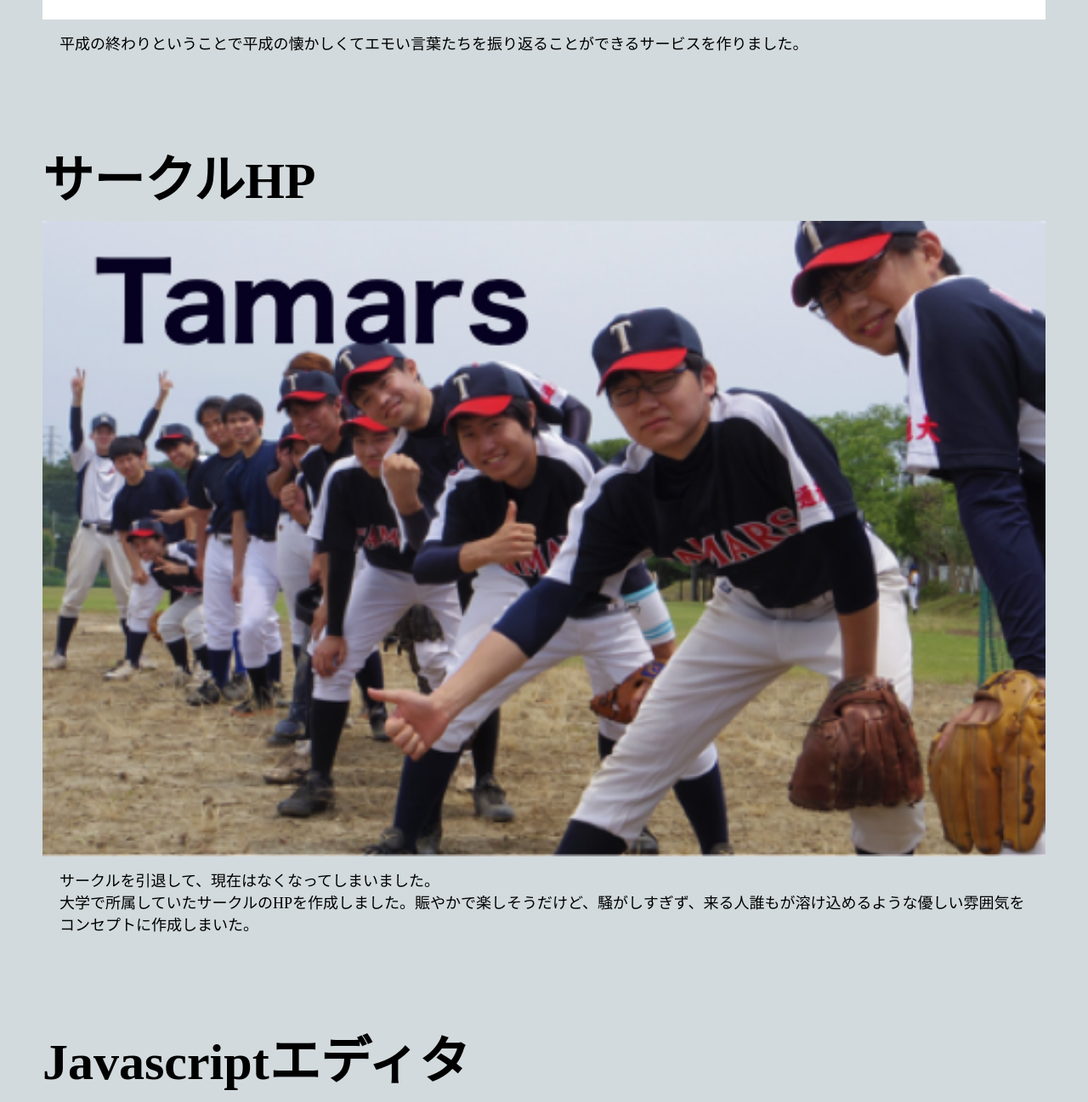
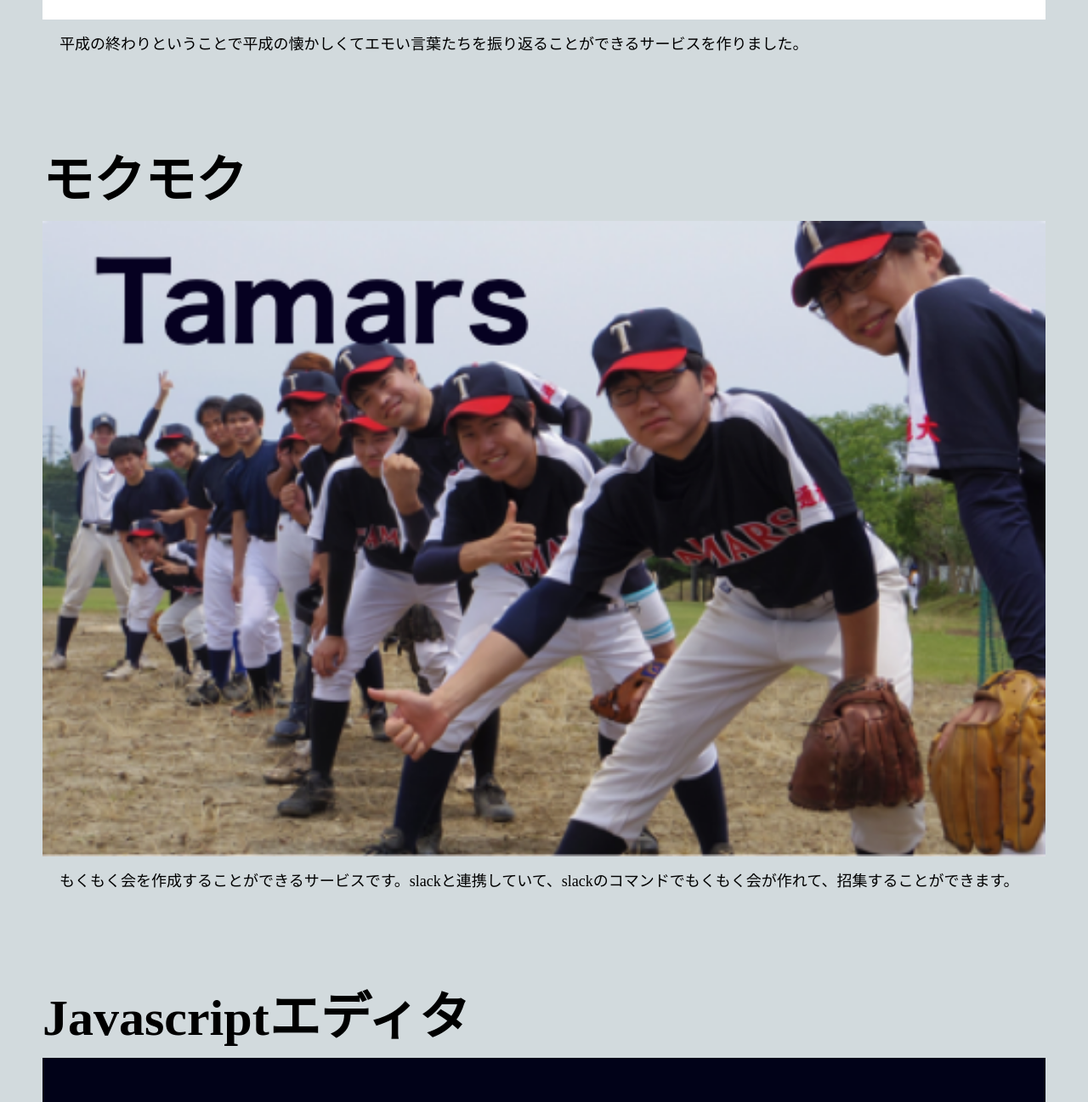
Before and after one commit to mrymam/portfolio, a plain HTML site: page index.html in a window 1280 px wide. Shown: the part 5592-6889 px from the top of the page at 85% size. Drawn offline with Linux system fonts and the light colour scheme.

Commit message:
fix portfolio

```diff
--- a/index.html
+++ b/index.html
@@ -119,13 +119,12 @@
                 </div>
 
                 <div class="work">
-                    <p class="work__title">サークルHP</p>
-                    <a href="https://www.uec-tamars.com/" target="_blank">
+                    <p class="work__title">モクモク</p>
+                    <a href="https://mokmok.herokuapp.com/" target="_blank">
                         <img class="work__ogp" src="images/tamars2.png">
                     </a>
                     <p class="work__desc">
-                        サークルを引退して、現在はなくなってしまいました。<br>
-                        大学で所属していたサークルのHPを作成しました。賑やかで楽しそうだけど、騒がしすぎず、来る人誰もが溶け込めるような優しい雰囲気をコンセプトに作成しまいた。
+                       もくもく会を作成することができるサービスです。slackと連携していて、slackのコマンドでもくもく会が作れて、招集することができます。
                     </p>
                 </div>
 
```
Also changed, not shown: images/mokmok.png (added).
